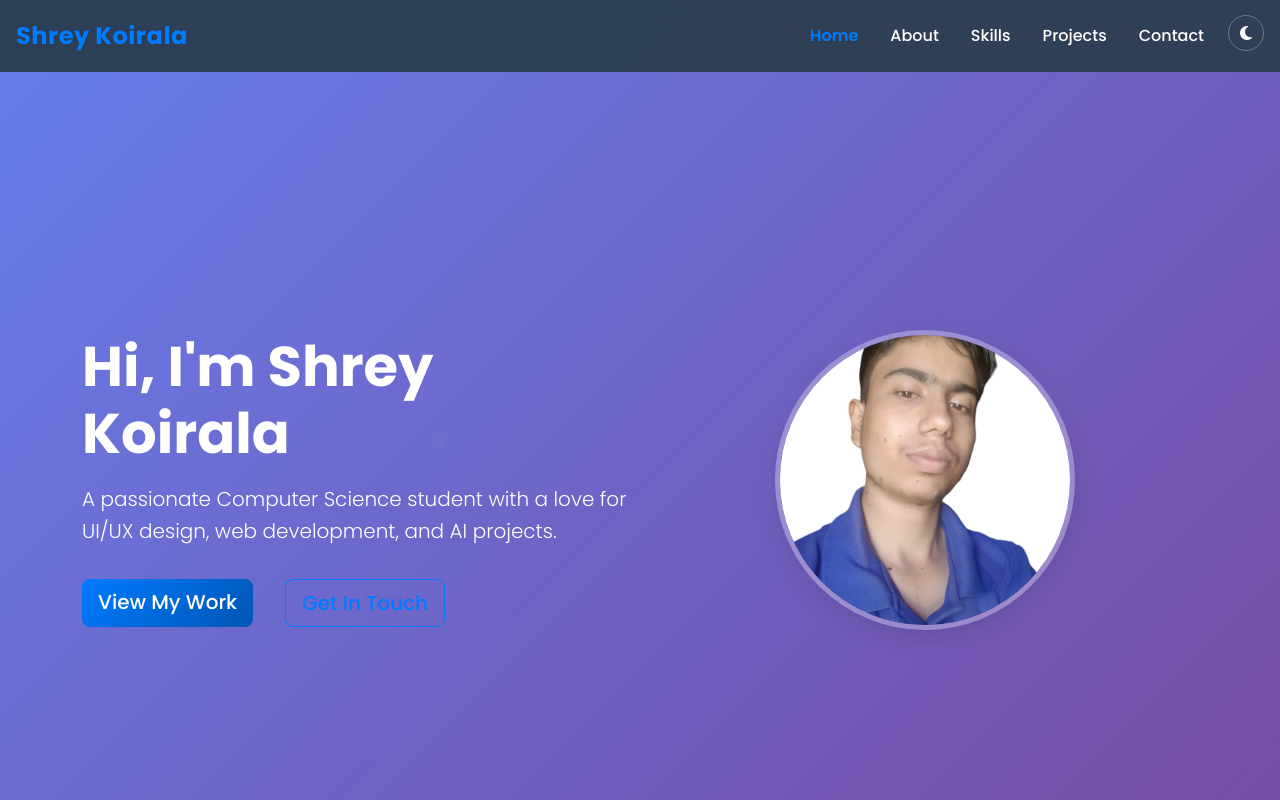
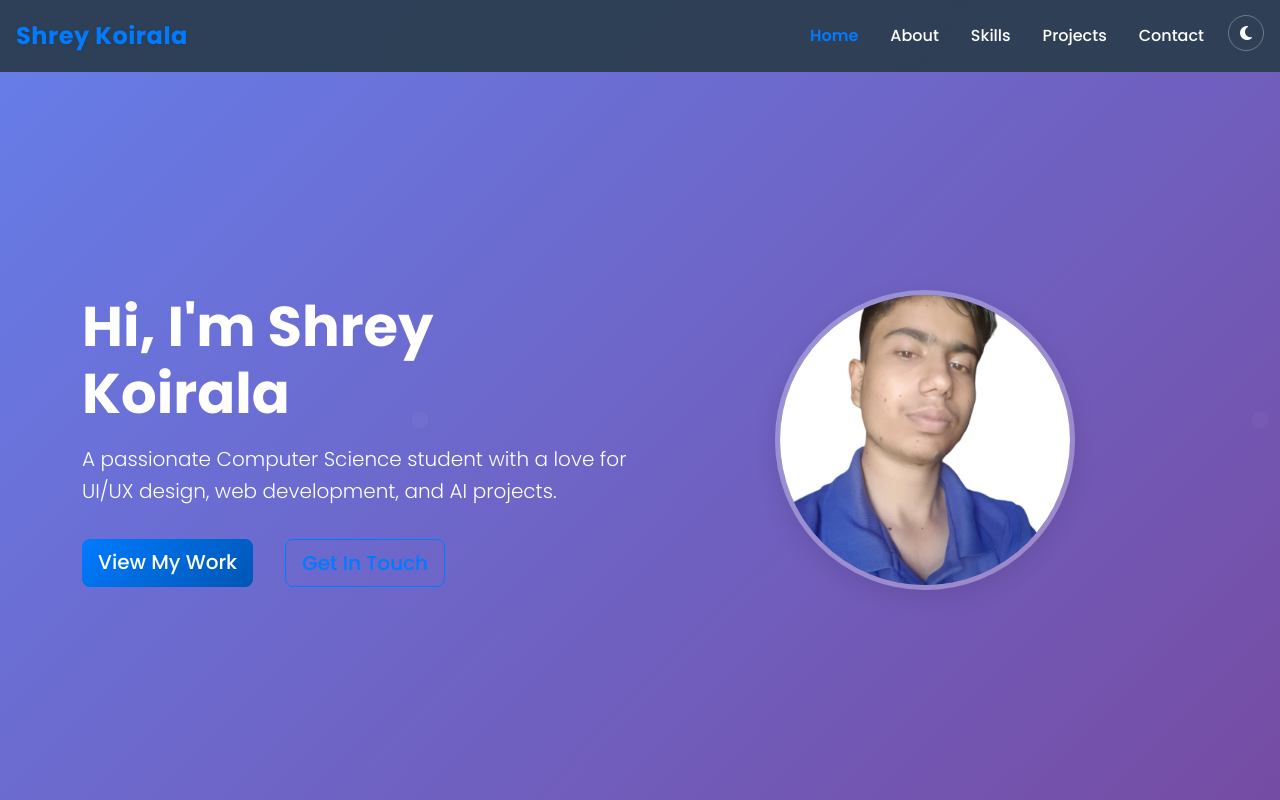
Before and after one commit to shrey106/personal-website, a plain HTML site: page index.html in a window 1280 px wide. Shown: the top 800 px of the page. Drawn offline with nearby package versions, Linux system fonts and the light colour scheme.

Commit message:
hero section on desktop updated

```diff
--- a/styles.css
+++ b/styles.css
@@ -151,7 +151,7 @@ html {
     min-height: 100vh;
     display: flex;
     align-items: center;
-    padding-top: 80px;
+    padding-top: 40px;
 }
 
 .hero-section::before {
@@ -482,8 +482,20 @@ html {
     animation: fadeInUp 0.6s ease forwards;
 }
 
+/* Desktop Hero Spacing */
+@media (min-width: 769px) {
+    .hero-section {
+        padding-top: 40px;
+    }
+}
+
 /* Responsive Design */
 @media (max-width: 768px) {
+    /* Hero Section Mobile Spacing */
+    .hero-section {
+        padding-top: 80px;
+    }
+
     /* Navbar Mobile Layout */
     .navbar-brand {
         font-size: 1.1rem;
```
